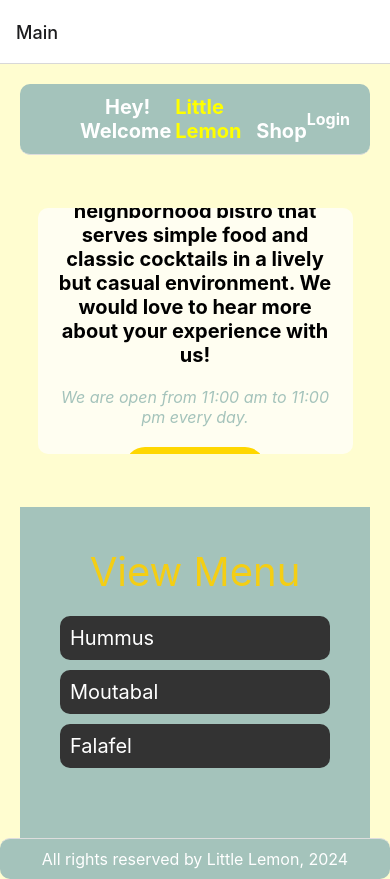
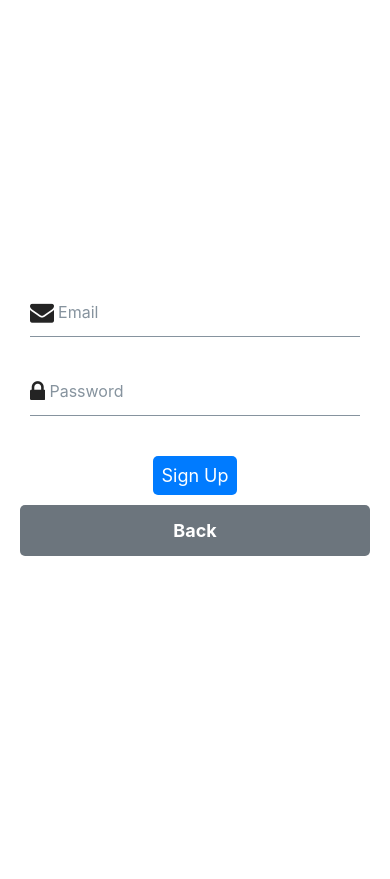
Before and after one commit to talha1230/Little_Lemon, a React Native app: screen /Signup in a window 390 px wide. After the commit the page ends 844 px from the top, so only its background shows below. Built offline with nearby package versions, Linux system fonts and the light colour scheme.

Commit message:
Add Signup component and update LittleLemonHeader

```diff
--- a/App.js
+++ b/App.js
@@ -1,5 +1,3 @@
-// App.js
-
 import * as React from 'react';
 import { View, StyleSheet } from 'react-native';
 import { NavigationContainer } from '@react-navigation/native';
@@ -10,6 +8,7 @@ import LittleLemonFooter from './components/LittleLemonFooter';
 import Welcome from './components/Welcome';
 import MenuItems from './components/MenuItems';
 import Login from './components/Auth/Login';
+import Signup from './components/Auth/signup';
 
 const Stack = createStackNavigator();
 
@@ -21,6 +20,11 @@ export default function App() {
         <Stack.Screen
           name="Login"
           component={Login}
+          options={{ headerShown: false, gestureEnabled: false }}
+        />
+        <Stack.Screen
+          name="Signup"
+          component={Signup}
           options={{ headerShown: false, gestureEnabled: false }}
         />
       </Stack.Navigator>
--- /dev/null
+++ b/components/Auth/signup.js
@@ -0,0 +1,106 @@
+import React, { useState } from 'react';
+import { View, StyleSheet, Text, TouchableOpacity } from 'react-native';
+import { Input, Button } from 'react-native-elements';
+import { auth } from 'C:/Users/Talha PC/FirstProject/FirebaseConfigs.ts';
+
+const Signup = ({ navigation }) => {
+  const [email, setEmail] = useState('');
+  const [password, setPassword] = useState('');
+  const [errorMessage, setErrorMessage] = useState(null);
+  const [loading, setLoading] = useState(false);
+
+  const handleSignup = () => {
+    setLoading(true);
+    auth.createUserWithEmailAndPassword(email, password)
+      .then((userCredential) => {
+        if (userCredential.user) {
+          console.log('User registered');
+        }
+      })
+      .catch((error) => {
+        setErrorMessage(error.message);
+      })
+      .finally(() => {
+        setLoading(false);
+      });
+  };
+
+  return (
+    <View style={styles.container}>
+      <Input
+        placeholder="Email"
+        leftIcon={{ type: 'font-awesome', name: 'envelope' }}
+        onChangeText={(value) => setEmail(value)}
+        value={email}
+        autoCapitalize="none"
+        keyboardType="email-address"
+        containerStyle={styles.inputContainer}
+        inputStyle={styles.input}
+      />
+      <Input
+        placeholder="Password"
+        leftIcon={{ type: 'font-awesome', name: 'lock' }}
+        onChangeText={(value) => setPassword(value)}
+        value={password}
+        secureTextEntry
+        containerStyle={styles.inputContainer}
+        inputStyle={styles.input}
+      />
+      {errorMessage && <Text style={styles.errorMessage}>{errorMessage}</Text>}
+      <Button
+        title="Sign Up"
+        onPress={handleSignup}
+        loading={loading}
+        buttonStyle={styles.signupButton}
+        disabled={loading}
+      />
+      <TouchableOpacity
+        style={styles.backButton}
+        onPress={() => navigation.goBack()}
+        disabled={loading}
+      >
+        <Text style={styles.buttonText}>Back</Text>
+      </TouchableOpacity>
+    </View>
+  );
+};
+
+const styles = StyleSheet.create({
+  container: {
+    flex: 1,
+    justifyContent: 'center',
+    alignItems: 'center',
+    paddingHorizontal: 20,
+    backgroundColor: '#fff', // Set background color
+  },
+  inputContainer: {
+    marginBottom: 20,
+  },
+  input: {
+    fontSize: 16,
+  },
+  errorMessage: {
+    color: 'red',
+    marginBottom: 10,
+  },
+  signupButton: {
+    width: '100%',
+    backgroundColor: '#007bff',
+    borderRadius: 5,
+    marginVertical: 10, // Add margin vertical
+  },
+  backButton: {
+    width: '100%',
+    backgroundColor: '#6c757d', // Change background color
+    borderRadius: 5,
+    paddingVertical: 15, // Increase padding vertical
+  },
+  buttonText: {
+    color: '#fff',
+    fontSize: 18,
+    fontWeight: 'bold',
+    textAlign: 'center', // Center text
+  },
+});
+
+export default Signup;
--- a/components/LittleLemonHeader.js
+++ b/components/LittleLemonHeader.js
@@ -7,6 +7,10 @@ export default function LittleLemonHeader() {
 
   const handleLoginPress = () => {
     navigation.navigate('Login');
+  };
+
+  const handleSignupPress = () => {
+    navigation.navigate('Signup');
   };
 
   return (
@@ -20,8 +24,11 @@ export default function LittleLemonHeader() {
         <Text style={[styles.boldText, { color: 'yellow' }]}>Little Lemon </Text>
         <Text style={styles.headerText}> Shop</Text>
       </View>
-      <TouchableOpacity onPress={handleLoginPress}>
-        <Text style={styles.loginButton}>Login</Text>
+      <TouchableOpacity onPress={handleLoginPress} style={[styles.buttonContainer, styles.loginButton]}>
+        <Text>Login</Text>
+      </TouchableOpacity>
+      <TouchableOpacity onPress={handleSignupPress} style={[styles.buttonContainer, styles.signupButton]}>
+        <Text>Signup</Text>
       </TouchableOpacity>
     </View>
   );
@@ -59,10 +66,17 @@ const styles = StyleSheet.create({
     height: 50, // or the size you want
     resizeMode: 'contain', // to maintain the aspect ratio of the logo
   },
+  buttonContainer: {
+    borderRadius: 10,
+    paddingVertical: 8,
+    paddingHorizontal: 16,
+  },
   loginButton: {
-    color: '#fff',
-    fontSize: 16,
-    fontWeight: 'bold',
-    marginRight: 10,
+    backgroundColor: '#fff',
+    marginRight: 8, // Add right margin to separate from signup button
+  },
+  signupButton: {
+    backgroundColor: '#fff',
+    marginLeft: 8, // Add left margin to separate from login button
   },
 });
```
Also changed, not shown: components/Auth/Login.js (line endings or trailing spaces).
